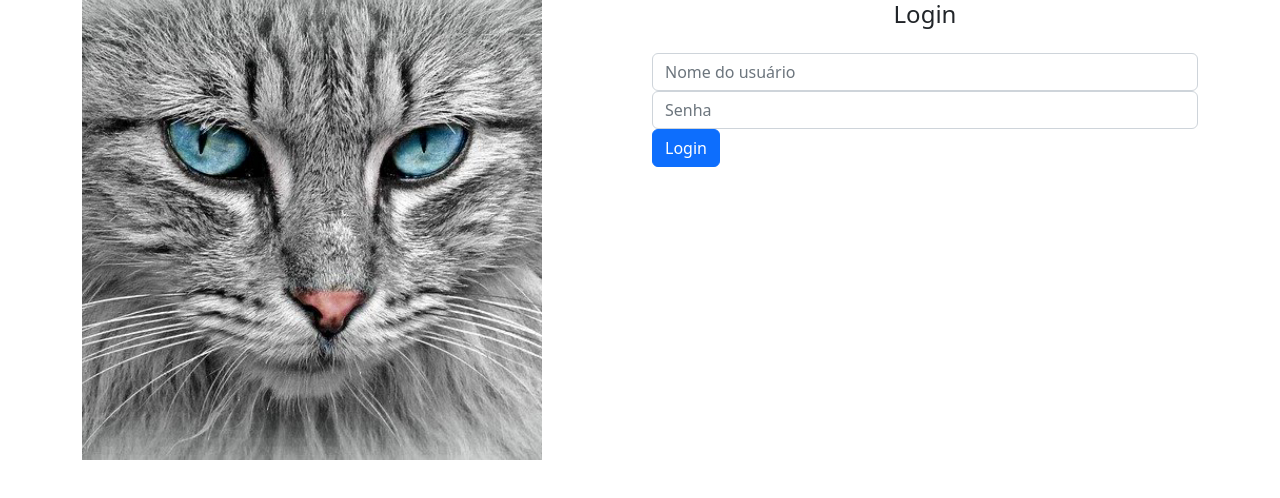
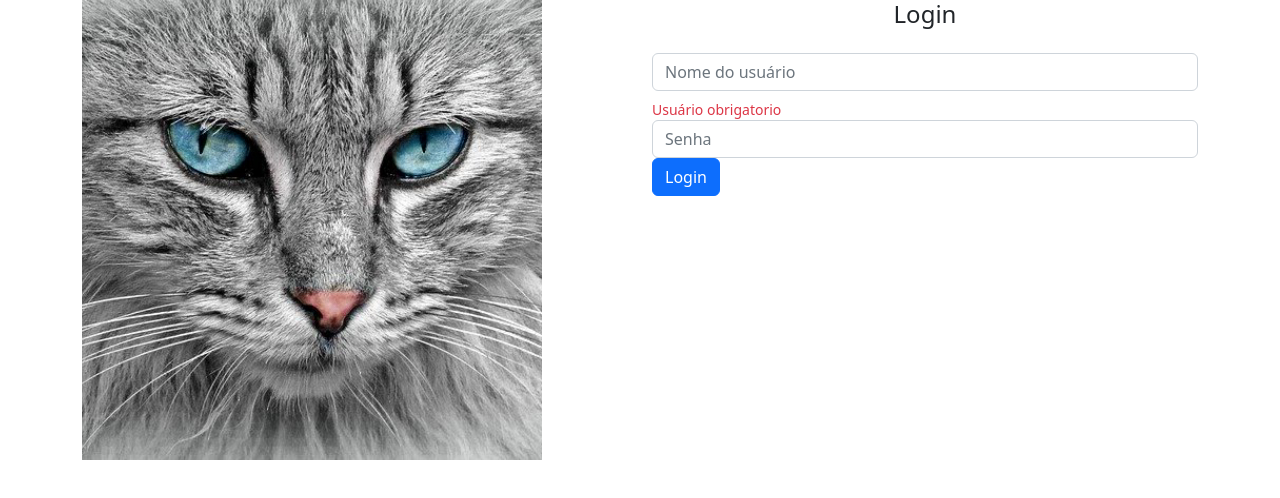
Before and after one commit to GustavoXavier-hub/Alura-Angular-arquitetura, an Angular app in the folder gatitobook/: page /home in a window 1280 px wide. Shown: the top 498 px of the page. Built offline with nearby package versions, Linux system fonts and the light colour scheme.

Commit message:
validaçao de campos-metade

```diff
--- a/gatitobook/src/app/home/home.module.ts
+++ b/gatitobook/src/app/home/home.module.ts
@@ -5,12 +5,13 @@ import { HomeRoutingModule } from './home-routing.module';
 import { LoginComponent } from './login/login.component';
 import { FormsModule } from '@angular/forms';
 import { HttpClientModule } from '@angular/common/http';
+import { MensagemModule } from '../componentes/mensagem/mensagem.module';
 
 
 
 @NgModule({
   declarations:[HomeComponent, LoginComponent],
-  imports:[CommonModule,HomeRoutingModule,FormsModule],
+  imports:[CommonModule,HomeRoutingModule,FormsModule,MensagemModule],
   exports:[HomeComponent],
 })
 export class HomeModule { }
--- a/gatitobook/src/app/home/login/login.component.html
+++ b/gatitobook/src/app/home/login/login.component.html
@@ -8,6 +8,7 @@
  [(ngModel)]="usuario"
  name="usuario"
  />
+<app-mensagem mensagem="Usuário obrigatorio"></app-mensagem>
 </div>
 
 <div class="form-group">
```
